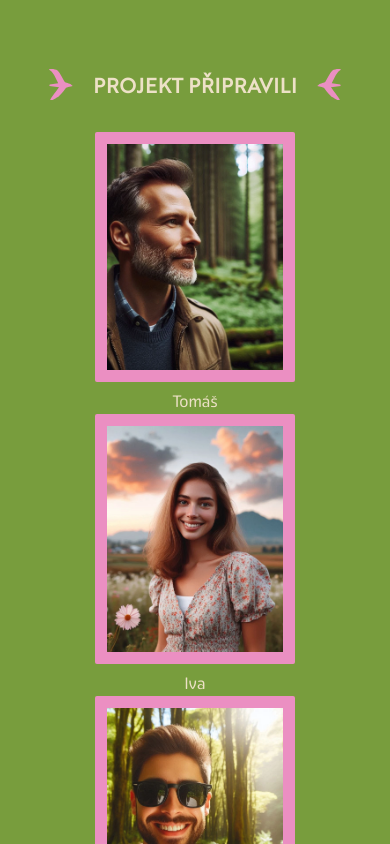
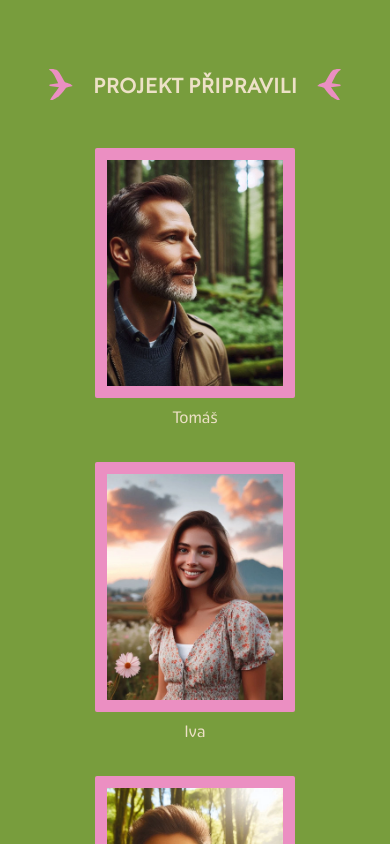
Before and after one commit to petrkucerak/modlitbyzaulice, a Next.js app: page / in a window 390 px wide. Shown: the part 5060-5904 px from the top of the page. Built offline with nearby package versions, Linux system fonts and the light colour scheme.

Commit message:
Add margin for phones

```diff
--- a/components/layout/profile-card.js
+++ b/components/layout/profile-card.js
@@ -1,7 +1,7 @@
 export default function ProfileCard({ children, className, id }) {
   return (
     <div
-      className={`${className} flex flex-col items-center justify-between`}
+      className={`${className} flex flex-col items-center justify-between my-4 sm:my-0`}
       id={id}
     >
       {children}
```
